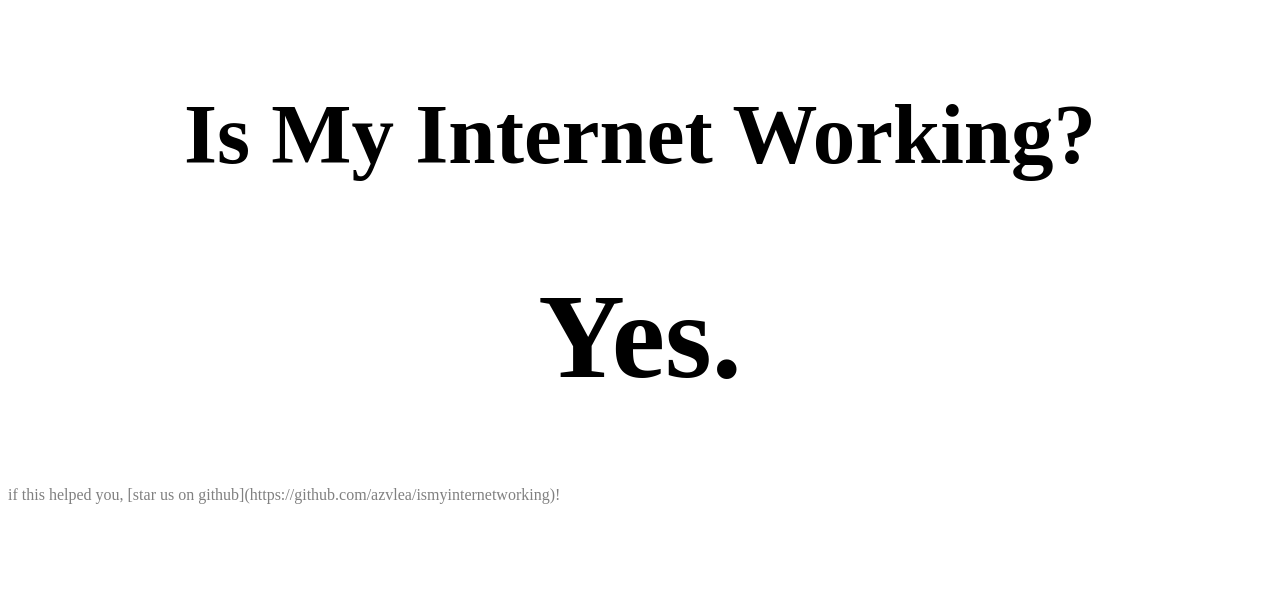
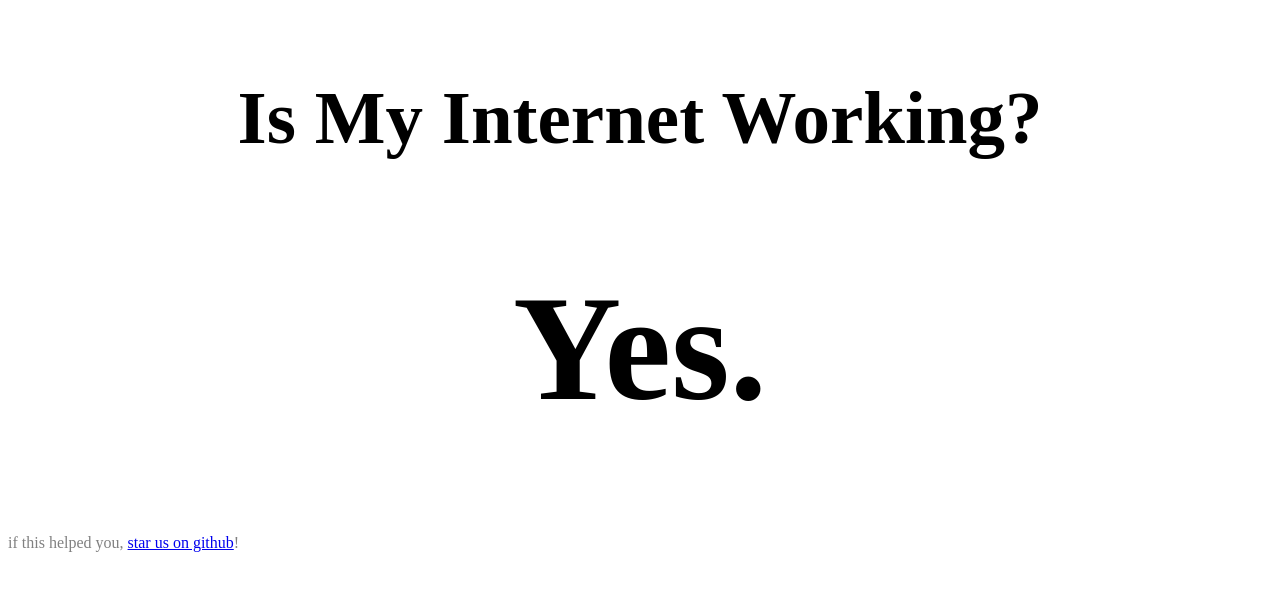
Before and after one commit to azvlea/ismyinternetworking, a plain HTML site: page index.html in a window 1280 px wide. Drawn offline with Linux system fonts and the light colour scheme.

Commit message:
I forgot this wasn't markdown

```diff
--- a/index.html
+++ b/index.html
@@ -8,23 +8,24 @@
     <style type="text/css">
     h1 {
 	text-align: center;
-	font-size: 120px;
+	font-size: 150px;
     }
 
     h3 {
 	text-align: center;
-	font-size: 85px;
+	font-size: 75px;
     }
 
     footer {
 	color: gray;
+	margin-top: auto;
     }
     </style>
 <h3>Is My Internet Working?</h3>
 <h1>Yes.</h1>
 
 <footer>
-	if this helped you, [star us on github](https://github.com/azvlea/ismyinternetworking)!
+	if this helped you, <a href="https://github.com/azvlea/ismyinternetworking">star us on github</a>!
 </footer>
 <body>
 <html>
```
